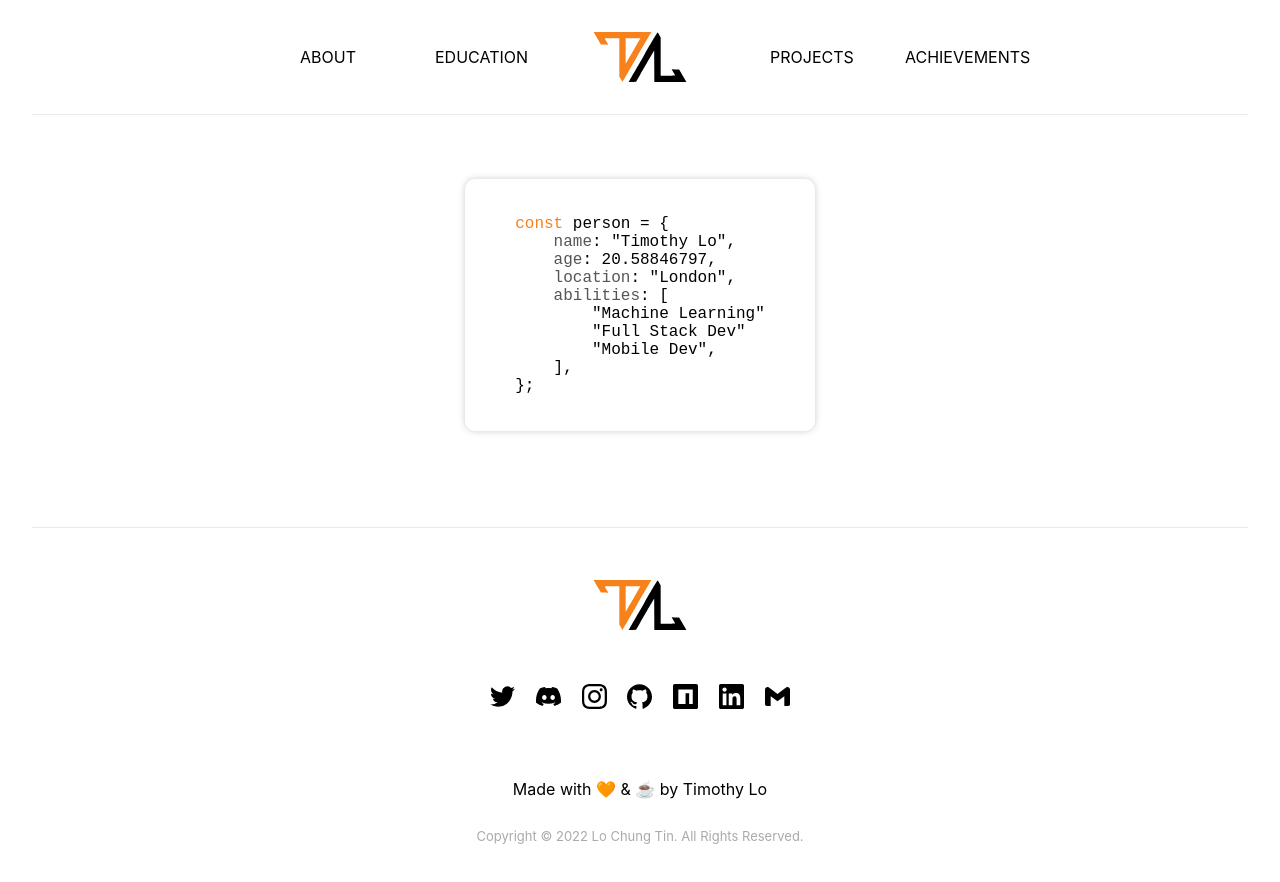
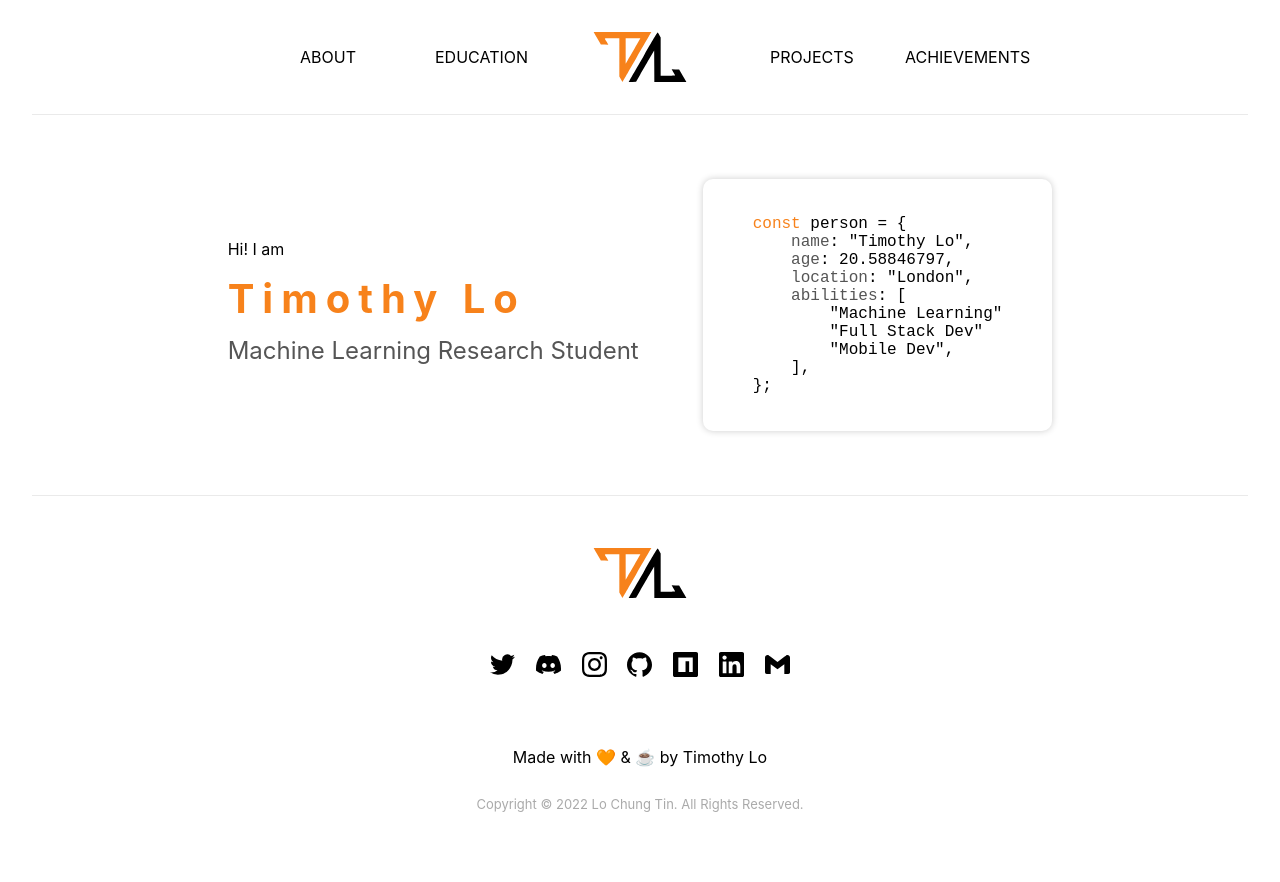
Before and after one commit to lochungtin/portfolio, a Next.js app: page / in a window 1280 px wide. Shown: the top 882 px of the page. After the commit the page ends 857 px from the top, so only its background shows below. Built offline with nearby package versions, Linux system fonts and the light colour scheme.

Commit message:
title text

```diff
--- a/pages/sections/about/about.module.css
+++ b/pages/sections/about/about.module.css
@@ -1,5 +1,15 @@
-.codeText {
-    font-size: 1rem;
+.title {
+    color: #f7821b;
+    font-size: 2.5rem;
+    font-weight: bold;
+    letter-spacing: 0.5rem;
+    line-height: 0px;
+}
+
+.subtitle {
+    color: #555555;
+    font-size: 1.5rem;
+    line-height: 1.5rem;
 }
 
 .codeBox {
@@ -12,9 +22,17 @@
     padding: 20px 0 20px 0;
 }
 
+.codeText {
+    font-size: 1rem;
+}
+
 @media only screen and (max-width: 768px) {
     .codeBox {
         width: 90vw;
+    }
+
+    .titleText {
+        padding-left: 1rem;
     }
 }
 
@@ -22,4 +40,15 @@
     .codeBox {
         padding: 20px 50px;
     }
+
+    .frontRow {
+        align-items: center;
+        display: flex;
+        flex-direction: row;
+        justify-content: center;
+    }
+
+    .titleText {
+        margin-right: 4rem;
+    }
 }
--- a/pages/sections/about/index.js
+++ b/pages/sections/about/index.js
@@ -6,8 +6,14 @@ export default function About() {
 
     return (
         <section id='about'>
-            <Codebox />
-            <p></p>
+            <div className={styles.frontRow}>
+                <div className={styles.titleText}>
+                    <p>Hi! I am</p>
+                    <p className={styles.title}>Timothy Lo</p>
+                    <p className={styles.subtitle}>Machine Learning Research Student</p>
+                </div>
+                <Codebox />
+            </div>
         </section>
     );
 }
--- a/styles/globals.css
+++ b/styles/globals.css
@@ -15,6 +15,10 @@ section {
   display: flex;
   flex-direction: column;
   justify-content: center;
+}
+
+p {
+  font-size: 1rem;
 }
 
 a {
```
